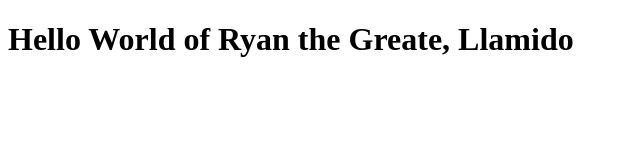
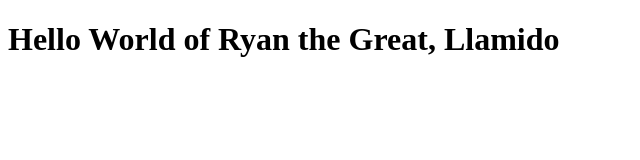
Before and after one commit to livingsneaky-art/Front-End-Web-Development-with-React, a website: page index.html in a window 1280 px wide. Shown: the whole page, without its empty margins (0-640 px from the left). Drawn offline with Linux system fonts and the light colour scheme.

```diff
--- a/index.html
+++ b/index.html
@@ -8,7 +8,7 @@
 </head>
 <body>
 
-    <h1>Hello World of Ryan the Greate, Llamido</h1>
+    <h1>Hello World of Ryan the Great, Llamido</h1>
 
 </body>
 </html>
```
Also changed, not shown: week_1.js (+54 -0 lines).
